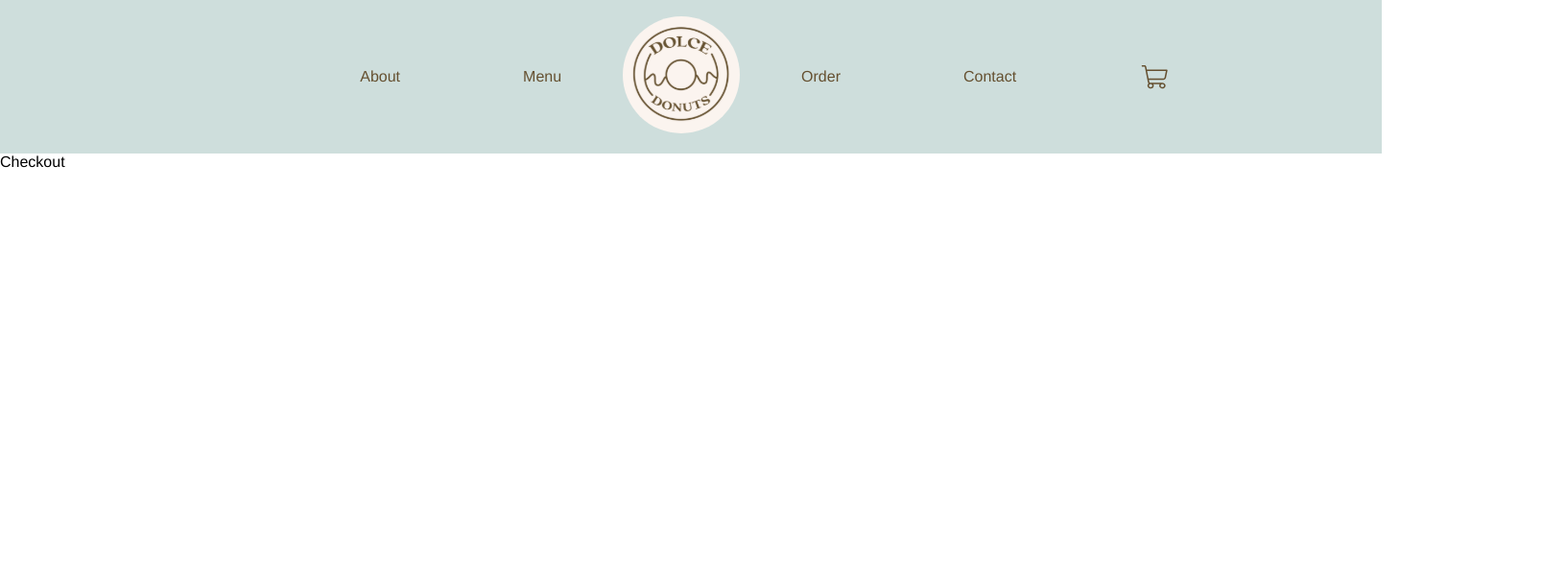
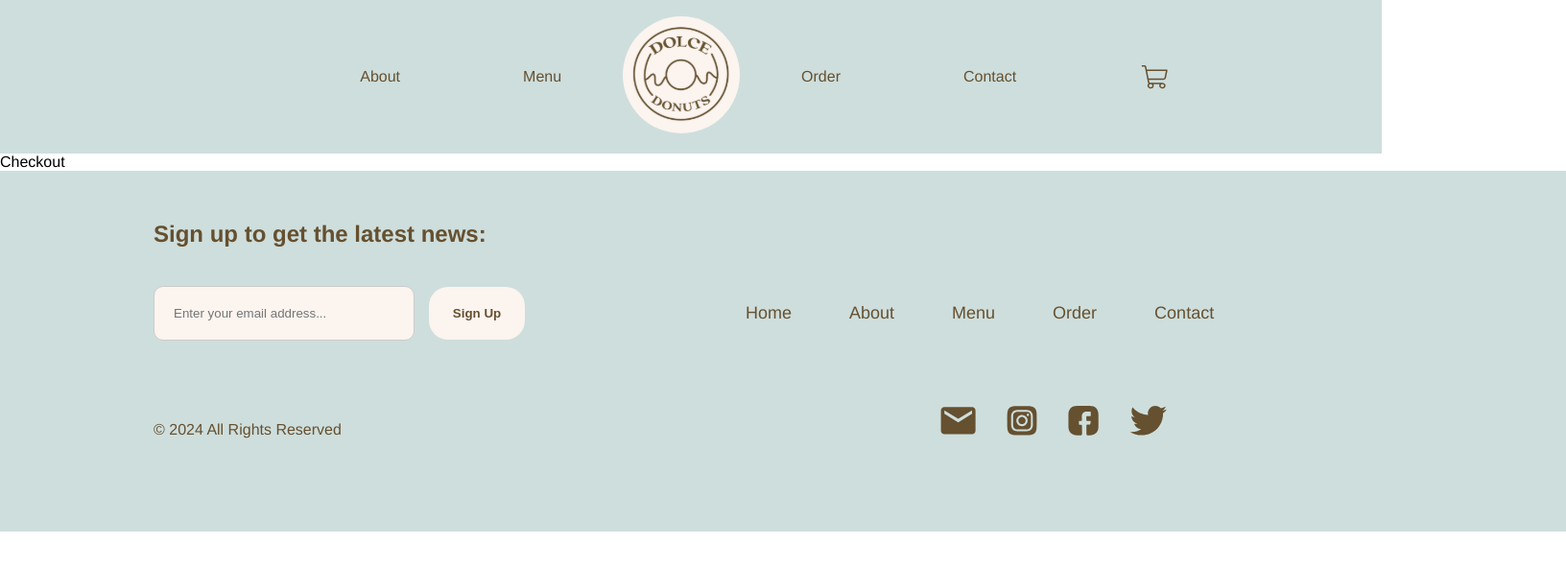
Before and after one commit to Crystalhtc/dolcedonuts, a React (Vite) app: page /checkout in a window 1280 px wide. Shown: the top 592 px of the page at 96% size, 1632 px wide, since content can reach past the window. Built offline with nearby package versions, Linux system fonts and the light colour scheme.

Commit message:
create Footer component

```diff
--- a/src/App.jsx
+++ b/src/App.jsx
@@ -2,6 +2,7 @@ import React from 'react';
 import "./App.css";
 import { BrowserRouter as Router, Route, Routes } from 'react-router-dom';
 import Header from './components/Header/Header';
+import Footer from './components/Footer/Footer';
 import Home from './pages/Home';
 import Menu from './pages/menu';
 import Order from './pages/order';
@@ -26,6 +27,7 @@ function App() {
         <Route path="/cart" element={<Cart />} />
         <Route path="/checkout" element={<Checkout />} />
       </Routes>
+      <Footer />
     </Router>
   );
 }
--- /dev/null
+++ b/src/components/Footer/Footer.jsx
@@ -0,0 +1,37 @@
+import React from 'react';
+import styles from './Footer.module.css';
+import socialMediaIcons from '../../assets/social-media-icons.svg';
+
+const Footer = () => {
+    return (
+        <footer className={styles.footer}> {/* Use styles for className */}
+            <h2 className={styles.signUpMessage}>Sign up to get the latest news:</h2>
+
+            <div className={styles.topContainer}>
+                <div className={styles.newsletterSignup}> {/* Use styles for className */}
+                    <input type="email" placeholder="Enter your email address..." />
+                       <button className={styles.signupButton}>Sign Up</button> {/* Use styles for className */}
+                </div>
+
+                 <div className={styles.footerLinks}>
+                     <ul className={styles.linkList}>
+                        <li><a href="/">Home</a></li>
+                        <li><a href="/about">About</a></li>
+                        <li><a href="/menu">Menu</a></li>
+                        <li><a href="/order">Order</a></li>
+                        <li><a href="/contact">Contact</a></li>
+                    </ul>
+                </div>
+            </div>
+
+            <div className={styles.footerBottomContainer}>
+                <p>© 2024 All Rights Reserved</p>
+                <div className={styles.socialMedia}> {/* Use styles for className */}
+                    <img src={socialMediaIcons} alt="Social Media Icons" />
+                </div>
+            </div>
+        </footer>
+    );
+};
+
+export default Footer;
--- /dev/null
+++ b/src/components/Footer/Footer.module.css
@@ -0,0 +1,64 @@
+.footer {
+    width: 1440px;
+    height: 312px;
+    background-color: var(--mint);
+    padding: 2rem;
+    color: var(--brown);
+    padding-left: 10rem;
+    flex-shrink: 0;
+    margin: auto;
+}
+
+.topContainer {
+    display: flex;
+    align-items: center;
+    gap: 10rem;
+}
+
+.footerBottomContainer {
+    display: flex;
+    margin-top: 3rem;
+    gap: 39rem;
+}
+
+.newsletterSignup input {
+    padding: 20px;
+    width: 230px;
+    border: 1px solid #ccc;
+    background-color: var(--cream);
+    border-radius: 10px;
+}
+
+.signupButton {
+    width: 100px;
+    padding: 20px;
+    margin-left: 15px;
+    background-color: var(--cream);
+    color: var(--brown);
+    font-weight: bold;
+    border: none;
+    border-radius: 20px;
+}
+
+.footerLinks {
+    margin: 20px 0;
+    display: flex;
+    font-size: large;
+}
+
+.linkList a {
+    color: var(--brown);
+    list-style-type: none;
+    text-decoration: none;
+}
+
+.linkList li {
+    text-decoration: none;
+    display: inline;
+    margin: 0 30px;
+}
+
+.socialMedia img {
+    width: 250px;
+    height: auto;
+}
```
Also changed, not shown: src/assets/social-media-icons.svg (added).
